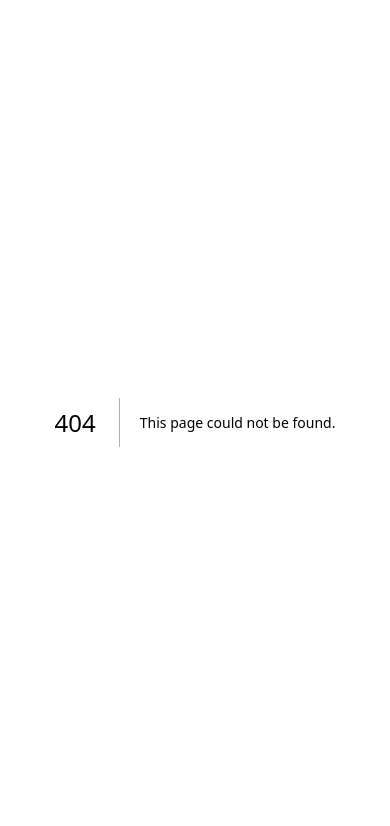
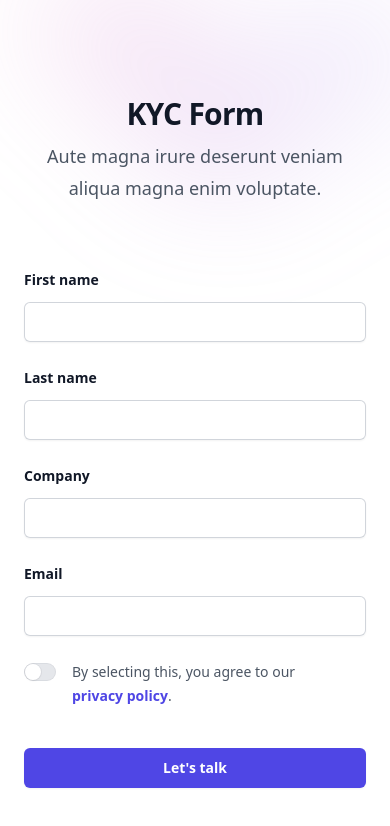
Before and after one commit to leveorxyz/ftmoney-wallet, a Next.js app: page /kyc in a window 390 px wide. Before the commit this address had no page. Shown: the top 826 px of the page. Built offline with nearby package versions, Linux system fonts and the light colour scheme.

Commit message:
Setup kyc page & update phone number page

```diff
--- a/package.json
+++ b/package.json
@@ -11,7 +11,9 @@
     "lint": "next lint"
   },
   "dependencies": {
+    "@headlessui/react": "^1.7.13",
     "@heroicons/react": "^2.0.16",
+    "@tailwindcss/forms": "^0.5.3",
     "@types/node": "18.14.5",
     "@types/react": "18.0.28",
     "@types/react-dom": "18.0.11",
--- /dev/null
+++ b/pages/kyc.tsx
@@ -0,0 +1,144 @@
+import { useState } from 'react'
+import { Switch } from '@headlessui/react'
+
+function classNames(...classes: string[]) {
+  return classes.filter(Boolean).join(' ')
+}
+
+export default function Example() {
+  const [agreed, setAgreed] = useState(false)
+
+  return (
+    <div className="isolate bg-white py-24 px-6 sm:py-32 lg:px-8">
+      <div className="absolute inset-x-0 top-[-10rem] -z-10 transform-gpu overflow-hidden blur-3xl sm:top-[-20rem]">
+        <svg
+          className="relative left-1/2 -z-10 h-[21.1875rem] max-w-none -translate-x-1/2 rotate-[30deg] sm:left-[calc(50%-40rem)] sm:h-[42.375rem]"
+          viewBox="0 0 1155 678"
+        >
+          <path
+            fill="url(#45de2b6b-92d5-4d68-a6a0-9b9b2abad533)"
+            fillOpacity=".3"
+            d="M317.219 518.975L203.852 678 0 438.341l317.219 80.634 204.172-286.402c1.307 132.337 45.083 346.658 209.733 145.248C936.936 126.058 882.053-94.234 1031.02 41.331c119.18 108.451 130.68 295.337 121.53 375.223L855 299l21.173 362.054-558.954-142.079z"
+          />
+          <defs>
+            <linearGradient
+              id="45de2b6b-92d5-4d68-a6a0-9b9b2abad533"
+              x1="1155.49"
+              x2="-78.208"
+              y1=".177"
+              y2="474.645"
+              gradientUnits="userSpaceOnUse"
+            >
+              <stop stopColor="#9089FC" />
+              <stop offset={1} stopColor="#FF80B5" />
+            </linearGradient>
+          </defs>
+        </svg>
+      </div>
+      <div className="mx-auto max-w-2xl text-center">
+        <h2 className="text-3xl font-bold tracking-tight text-gray-900 sm:text-4xl">KYC Form</h2>
+        <p className="mt-2 text-lg leading-8 text-gray-600">
+          Aute magna irure deserunt veniam aliqua magna enim voluptate.
+        </p>
+      </div>
+      <form action="#" method="POST" className="mx-auto mt-16 max-w-xl sm:mt-20">
+        <div className="grid grid-cols-1 gap-y-6 gap-x-8 sm:grid-cols-2">
+          <div>
+            <label htmlFor="first-name" className="block text-sm font-semibold leading-6 text-gray-900">
+              First name
+            </label>
+            <div className="mt-2.5">
+              <input
+                type="text"
+                name="first-name"
+                id="first-name"
+                autoComplete="given-name"
+                className="block w-full rounded-md border-0 py-2 px-3.5 text-gray-900 shadow-sm ring-1 ring-inset ring-gray-300 placeholder:text-gray-400 focus:ring-2 focus:ring-inset focus:ring-indigo-600 sm:text-sm sm:leading-6"
+              />
+            </div>
+          </div>
+          <div>
+            <label htmlFor="last-name" className="block text-sm font-semibold leading-6 text-gray-900">
+              Last name
+            </label>
+            <div className="mt-2.5">
+              <input
+                type="text"
+                name="last-name"
+                id="last-name"
+                autoComplete="family-name"
+                className="block w-full rounded-md border-0 py-2 px-3.5 text-gray-900 shadow-sm ring-1 ring-inset ring-gray-300 placeholder:text-gray-400 focus:ring-2 focus:ring-inset focus:ring-indigo-600 sm:text-sm sm:leading-6"
+              />
+            </div>
+          </div>
+          <div className="sm:col-span-2">
+            <label htmlFor="company" className="block text-sm font-semibold leading-6 text-gray-900">
+              Company
+            </label>
+            <div className="mt-2.5">
+              <input
+                type="text"
+                name="company"
+                id="company"
+                autoComplete="organization"
+                className="block w-full rounded-md border-0 py-2 px-3.5 text-gray-900 shadow-sm ring-1 ring-inset ring-gray-300 placeholder:text-gray-400 focus:ring-2 focus:ring-inset focus:ring-indigo-600 sm:text-sm sm:leading-6"
+              />
+            </div>
+          </div>
+          <div className="sm:col-span-2">
+            <label htmlFor="email" className="block text-sm font-semibold leading-6 text-gray-900">
+              Email
+            </label>
+            <div className="mt-2.5">
+              <input
+                type="email"
+                name="email"
+                id="email"
+                autoComplete="email"
+                className="block w-full rounded-md border-0 py-2 px-3.5 text-gray-900 shadow-sm ring-1 ring-inset ring-gray-300 placeholder:text-gray-400 focus:ring-2 focus:ring-inset focus:ring-indigo-600 sm:text-sm sm:leading-6"
+              />
+            </div>
+          </div>
+
+
+          <Switch.Group as="div" className="flex gap-x-4 sm:col-span-2">
+            <div className="flex h-6 items-center">
+              <Switch
+                checked={agreed}
+                onChange={setAgreed}
+                className={classNames(
+                  agreed ? 'bg-indigo-600' : 'bg-gray-200',
+                  'flex w-8 flex-none cursor-pointer rounded-full p-px ring-1 ring-inset ring-gray-900/5 transition-colors duration-200 ease-in-out focus-visible:outline focus-visible:outline-2 focus-visible:outline-offset-2 focus-visible:outline-indigo-600'
+                )}
+              >
+                <span className="sr-only">Agree to policies</span>
+                <span
+                  aria-hidden="true"
+                  className={classNames(
+                    agreed ? 'translate-x-3.5' : 'translate-x-0',
+                    'h-4 w-4 transform rounded-full bg-white shadow-sm ring-1 ring-gray-900/5 transition duration-200 ease-in-out'
+                  )}
+                />
+              </Switch>
+            </div>
+            <Switch.Label className="text-sm leading-6 text-gray-600">
+              By selecting this, you agree to our{' '}
+              <a href="#" className="font-semibold text-indigo-600">
+                privacy&nbsp;policy
+              </a>
+              .
+            </Switch.Label>
+          </Switch.Group>
+        </div>
+        <div className="mt-10">
+          <button
+            type="submit"
+            className="block w-full rounded-md bg-indigo-600 px-3.5 py-2.5 text-center text-sm font-semibold text-white shadow-sm hover:bg-indigo-500 focus-visible:outline focus-visible:outline-2 focus-visible:outline-offset-2 focus-visible:outline-indigo-600"
+          >
+            Let's talk
+          </button>
+        </div>
+      </form>
+    </div>
+  )
+}
--- a/pages/phone.tsx
+++ b/pages/phone.tsx
@@ -1,27 +1,37 @@
 import { NextPage } from "next";
 import React, {useState} from "react";
 import { useRouter } from "next/router";
+import { ChevronDownIcon } from '@heroicons/react/20/solid'
 
 
 const PhonePage: NextPage = () => {
   const router = useRouter();
   const baseURL = process.env.NEXT_PUBLIC_BASE_URL;
   const [phone, setPhone] = useState('');
+  const [country, setCountry] = useState('US');
+
+  const countryCodes: { [key: string]: string } = {
+    "US": '+1',
+    "CA": '+1',
+    "UK": '+44',
+    "BD": '+880',
+  }
 
   const sendNumber = async (event: { preventDefault: () => void; }) => {
     event.preventDefault();
-
+    const phoneNumber = countryCodes[country] + phone;
+    console.log(phoneNumber);
     const rawResponse = await fetch(baseURL + "sendOTP", {
       method: "POST",
       headers: {
         "Content-Type": "application/json",
       },
-      body: JSON.stringify({ phone: phone }),
+      body: JSON.stringify({ phone: phoneNumber }),
     });
     const content = await rawResponse.json();
     console.log(content);
     if(content.success){
-        localStorage.setItem("number", phone);
+        localStorage.setItem("number", phoneNumber);
         router.push("/otp");
     }
   };
@@ -43,16 +53,45 @@
             </span>
           </div>
           <form action="#" onSubmit={sendNumber}>
-            <div className="mb-4 text-lg">
+          <div className="sm:col-span-2">
+            <label htmlFor="phone-number" className="block text-sm font-semibold leading-6 text-white-900">
+              Phone number
+            </label>
+            <div className="relative mt-2.5">
+              <div className="absolute inset-y-0 left-0 flex items-center">
+                <label htmlFor="country" className="sr-only">
+                  Country
+                </label>
+                <select
+                  id="country"
+                  name="country"
+                  className="h-full rounded-md border-0 bg-transparent bg-none py-0 pl-4 pr-9 text-gray-400 focus:ring-2 focus:ring-inset focus:ring-indigo-600 sm:text-sm"
+                  value={country}
+                  onChange={(e) => {
+                    setCountry(e.target.value);
+                  }}
+                >
+                  <option>US</option>
+                  <option>CA</option>
+                  <option>UK</option>
+                  <option>BD</option>
+                </select>
+                <ChevronDownIcon
+                  className="pointer-events-none absolute top-0 right-3 h-full w-5 text-gray-400"
+                  aria-hidden="true"
+                />
+              </div>
               <input
-                className="rounded-3xl border-none bg-blue-400 bg-opacity-50 px-6 py-2 text-center text-inherit placeholder-slate-100 shadow-lg outline-none backdrop-blur-md"
-                type="text"
-                name="name"
-                placeholder="xxxxxxxx"
-                value={phone}
+                type="tel"
+                name="phone-number"
+                id="phone-number"
+                autoComplete="tel"
+                className="block w-full rounded-md border-0 py-2 px-3.5 pl-20 text-gray-900 shadow-sm ring-1 ring-inset ring-gray-300 placeholder:text-gray-400 focus:ring-2 focus:ring-inset focus:ring-indigo-600 sm:text-sm sm:leading-6"
                 onChange={e => { setPhone(e.currentTarget.value); }}
               />
             </div>
+          </div>
+
 
             <div className="mt-8 flex justify-center text-lg text-black">
               <button
--- a/tailwind.config.js
+++ b/tailwind.config.js
@@ -6,5 +6,7 @@
   theme: {
          extend: {},
          },
-  plugins: [],
+  plugins: [
+       require('@tailwindcss/forms'),
+  ],
 }
```
Also changed, not shown: 1 other file (tests, documents, lock files or other folders).
